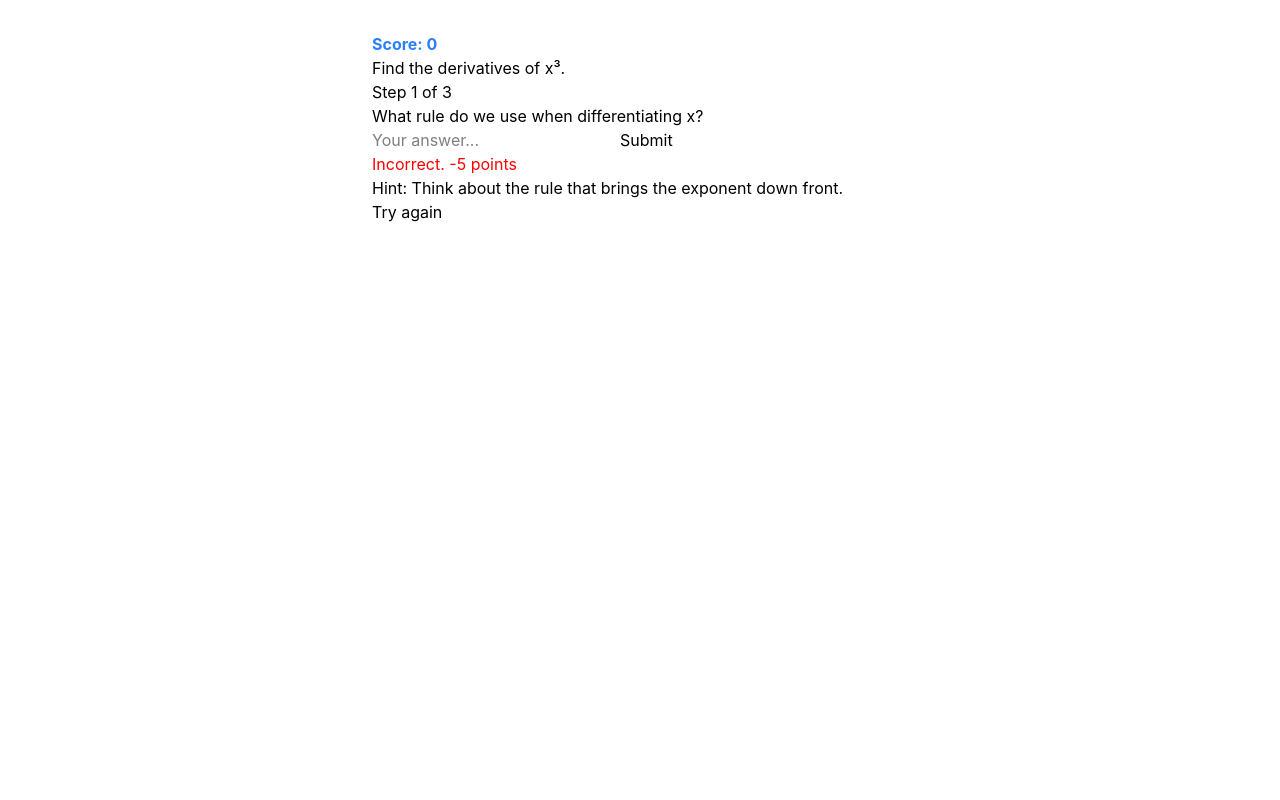
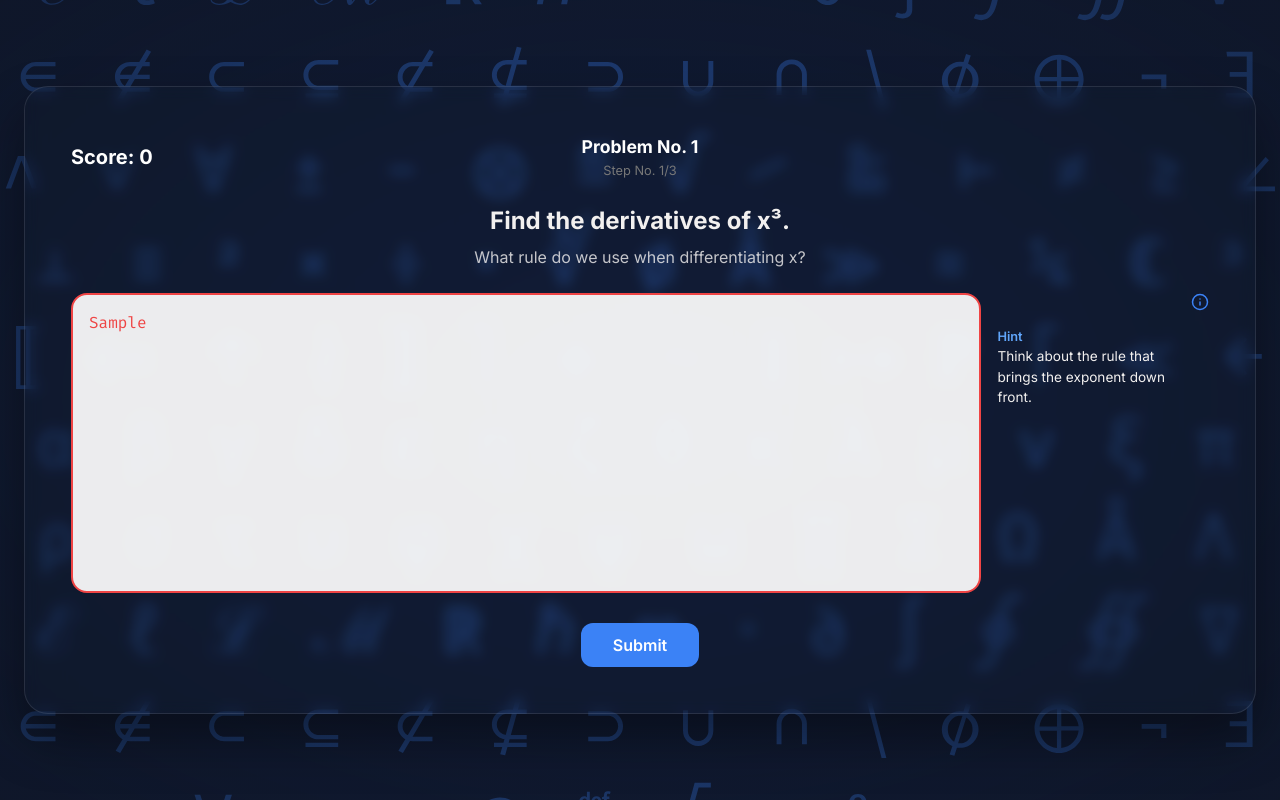
Before and after one commit to jlaurencepitahin/math-engine, a React (Vite) app in the folder math-engine/: page / in a window 1280 px wide. Both pictures are taken after typing "Sample" into the empty fields and a click on the button "Submit". Built offline with nearby package versions, Linux system fonts and the light colour scheme.

Commit message:
chore: made some UI adjustment

```diff
--- a/math-engine/index.html
+++ b/math-engine/index.html
@@ -4,6 +4,7 @@
     <meta charset="UTF-8" />
     <link rel="icon" type="image/svg+xml" href="/favicon.svg" />
     <meta name="viewport" content="width=device-width, initial-scale=1.0" />
+    <link href="https://fonts.googleapis.com/css2?family=Inter:wght@400;600;700&family=Fira+Code:wght@400;500&display=swap" rel="stylesheet">
     <title>math-engine</title>
   </head>
   <body>
--- a/math-engine/package.json
+++ b/math-engine/package.json
@@ -10,6 +10,8 @@
     "preview": "vite preview"
   },
   "dependencies": {
+    "framer-motion": "^11.18.2",
+    "lucide-react": "^1.11.0",
     "mathjs": "^15.2.0",
     "react": "^19.2.5",
     "react-dom": "^19.2.5"
--- a/math-engine/src/App.jsx
+++ b/math-engine/src/App.jsx
@@ -1,6 +1,11 @@
 import { useState } from "react"
+import { motion, AnimatePresence } from "framer-motion"
 import useEngine from "./engine/useEngine"
 import problems from "./modules/derivatives/problems"
+import ScoreBar from "./components/ScoreBar"
+import QuestionDisplay from "./components/QuestionDisplay"
+import AnswerInput from "./components/AnswerInput"
+import MathBackground from "./components/MathBackground"
 
 function App() {
   const {
@@ -15,57 +20,115 @@ function App() {
   } = useEngine(problems)
 
   const [inputValue, setInputValue] = useState("")
+  const [scoreDelta, setScoreDelta] = useState(null)
 
   function handleSubmit() {
     if (!inputValue.trim()) return
+
+    const correct =
+      inputValue.trim().toLowerCase() ===
+      currentStep.answer.trim().toLowerCase()
+
+    setScoreDelta(correct ? 10 : -5)
+    setTimeout(() => setScoreDelta(null), 1000)
+
     submitAnswer(inputValue)
-    setInputValue("")
+    if (correct) setInputValue("")
   }
 
   if (isComplete) {
     return (
-      <div style={{ padding: "2rem" }}>
-        <h1>You finished! 🎉</h1>
-        <p>Final score: {score}</p>
+      <div style={{
+        width: "100vw",
+        height: "100vh",
+        background: "#0F172A",
+        display: "flex",
+        alignItems: "center",
+        justifyContent: "center"
+      }}>
+        <div style={{ textAlign: "center", color: "white" }}>
+          <h1 style={{ fontSize: "2.5rem", fontWeight: "bold", marginBottom: "1rem" }}>
+            You finished! 🎉
+          </h1>
+          <p style={{ fontSize: "1.25rem" }}>Final score: {score}</p>
+        </div>
       </div>
     )
   }
 
   return (
-    <div style={{ padding: "2rem", maxWidth: "600px", margin: "0 auto" }}>
+    <div style={{
+      width: "100vw",
+      height: "100vh",
+      background: "#0F172A",
+      display: "flex",
+      alignItems: "center",
+      justifyContent: "center",
+      padding: "24px",
+      position: "relative"
+    }}>
 
-      {/* Score */}
-      <p className="text-3x1 font-bold text-blue-500">Score: {score}</p>
+      <MathBackground/>
 
-      {/* Problem */}
-      <h2>{currentProblem.question}</h2>
-      <p>Step {stepIndex + 1} of {currentProblem.steps.length}</p>
+      <motion.div
+        style={{
+          position: "relative",
+          zIndex: 1,
+          width: "100%",
+          borderRadius: "24px",
+          padding: "46px",
+          background: "rgba(30,41,59,0.08)",
+          backdropFilter: "blur(7px)",
+          border: "1px solid rgba(255,255,255,0.1)",
+          boxShadow: "0 25px 50px rgba(0,0,0,0.4)",
+        }}
+      >
+        <ScoreBar
+          score={score}
+          problemIndex={problems.indexOf(currentProblem)}
+          stepIndex={stepIndex}
+          totalSteps={currentProblem.steps.length}
+          scoreDelta={scoreDelta}
+        />
 
-      {/* Current Step */}
-      <p>{currentStep.prompt}</p>
+        <QuestionDisplay
+          question={currentProblem.question}
+          prompt={currentStep.prompt}
+        />
 
-      {/* Input */}
-      <input
-        type="text"
-        value={inputValue}
-        onChange={e => setInputValue(e.target.value)}
-        onKeyDown={e => e.key === "Enter" && handleSubmit()}
-        placeholder="Your answer..."
-      />
-      <button onClick={handleSubmit}>Submit</button>
+        <AnswerInput
+          value={inputValue}
+          onChange={setInputValue}
+          feedback={feedback}
+          hint={currentStep.hint}
+          onSubmit={handleSubmit}
+        />
 
-      {/* Feedback */}
-      {feedback === "correct" && (
-        <p style={{ color: "green" }}>Correct! +10 points</p>
-      )}
-      {feedback === "incorrect" && (
-        <div>
-          <p style={{ color: "red" }}>Incorrect. -5 points</p>
-          <p>Hint: {currentStep.hint}</p>
-          <button onClick={dismissFeedback}>Try again</button>
+        <div style={{
+          display: "flex",
+          justifyContent: "center",
+          marginTop: "24px"
+        }}>
+          <button
+            onClick={handleSubmit}
+            style={{
+              background: "#3B82F6",
+              color: "white",
+              border: "none",
+              borderRadius: "12px",
+              padding: "10px 32px",
+              fontSize: "1rem",
+              fontWeight: "600",
+              cursor: "pointer",
+              transition: "background 0.2s"
+            }}
+            onMouseEnter={e => e.target.style.background = "#60A5FA"}
+            onMouseLeave={e => e.target.style.background = "#3B82F6"}
+          >
+            Submit
+          </button>
         </div>
-      )}
-
+      </motion.div>
     </div>
   )
 }
--- a/math-engine/src/components/AnswerInput.jsx
+++ b/math-engine/src/components/AnswerInput.jsx
@@ -0,0 +1,119 @@
+import { useState, useEffect } from "react"
+import { motion } from "framer-motion"
+import { Info } from "lucide-react"
+import HintBox from "./HintBox"
+
+function AnswerInput({ value, onChange, feedback, hint, onSubmit }) {
+  const [showHint, setShowHint] = useState(false)
+
+  const isWrong = feedback === "incorrect"
+  const isCorrect = feedback === "correct"
+
+  useEffect(() => {
+    if (isWrong) setShowHint(true)
+    else setShowHint(false)
+  }, [feedback])
+
+  const borderColor = isCorrect ? "#22C55E"
+    : isWrong ? "#EF4444"
+    : "rgba(255,255,255,0.15)"
+
+  const placeholderText = isWrong
+    ? "Incorrect. Try again..."
+    : "Your answer..."
+
+  return (
+    <div style={{
+      display: "flex",
+      alignItems: "flex-start",
+      width: "100%"
+    }}>
+
+      {/* Input wrapper — only animates after first wrong answer */}
+      <motion.div
+        initial={false}
+        animate={{
+          width: (isWrong && showHint) ? "80%" : "100%"
+        }}
+        transition={{ duration: 0.60, ease: "easeInOut" }}
+        style={{ flexShrink: 0, position: "relative" }}
+      >
+        <textarea
+          value={value}
+          onChange={e => onChange(e.target.value)}
+          onKeyDown={e => {
+            if (e.key === "Enter" && !e.shiftKey) {
+              e.preventDefault()
+              onSubmit()
+            }
+          }}
+          placeholder={placeholderText}
+          rows={6}
+          style={{
+            width: "100%",
+            borderRadius: "16px",
+            padding: "16px",
+            fontSize: "1rem",
+            resize: "none",
+            outline: "none",
+            border: `2px solid ${borderColor}`,
+            background: "rgba(255,255,255,0.92)",
+            color: isWrong ? "#EF4444" : "#0F172A",
+            fontFamily: "'Fira Code', monospace",
+            boxSizing: "border-box",
+            minHeight: "300px",
+            transition: "border-color 0.3s ease"
+          }}
+        />
+      </motion.div>
+
+      {/* Hint area — only mounts when wrong */}
+        {isWrong && (
+            <div style={{
+            display: "flex",
+            flexDirection: "column",
+            alignItems: "flex-end",
+            width: "20%",
+            flexShrink: 1
+        }}>
+
+          {/* Toggle button — always visible when wrong */}
+          <button
+            onClick={() => setShowHint(prev => !prev)}
+            style={{
+              background: "none",
+              border: "none",
+              cursor: "pointer",
+              color: showHint ? "#3B82F6" : "rgba(255,255,255,0.5)",
+              transition: "color 0.2s",
+              lineHeight: 1
+            }}
+          >
+            <Info size={18} />
+          </button>
+
+          {/* Animated hint box */}
+          <motion.div
+            initial={false}
+            animate={{
+              opacity: showHint ? 1 : 0,
+              width: showHint ? "auto" : 0,
+            }}
+            transition={{ duration: 0.50, ease: "easeOut" }}
+            style={{
+              width: "100%",
+              overflow: "hidden",
+              pointerEvents: showHint ? "auto" : "none"
+            }}
+          >
+            <HintBox hint={hint} />
+          </motion.div>
+
+        </div>
+      )}
+
+    </div>
+  )
+}
+
+export default AnswerInput
--- /dev/null
+++ b/math-engine/src/components/HintBox.jsx
@@ -0,0 +1,24 @@
+function HintBox({ hint }) {
+  return (
+    <div style={{
+      padding: "16px"
+    }}>
+      <p style={{
+        color: "#60A5FA",
+        fontSize: "0.8rem",
+        fontWeight: "600",
+      }}>
+        Hint
+      </p>
+      <p style={{
+        color: "#F2F0EF",
+        fontSize: "0.85rem",
+        margin: 0
+      }}>
+        {hint}
+      </p>
+    </div>
+  )
+}
+
+export default HintBox
--- /dev/null
+++ b/math-engine/src/components/MathBackground.jsx
@@ -0,0 +1,42 @@
+function MathBackground() {
+  return (
+    <>
+      {/* SVG pattern */}
+      <div style={{
+        position: "fixed",
+        top: 0,
+        left: 0,
+        width: "100vw",
+        height: "100vh",
+        zIndex: 0,
+        pointerEvents: "none",
+        overflow: "hidden"
+      }}>
+        <img
+          src="/Background.svg"
+          alt=""
+          style={{
+            width: "100%",
+            height: "100%",
+            objectFit: "cover",
+            opacity: 0.5
+          }}
+        />
+      </div>
+
+      {/* Radial gradient — darker edges, lighter center */}
+      <div style={{
+        position: "fixed",
+        top: 0,
+        left: 0,
+        width: "100vw",
+        height: "100vh",
+        zIndex: 0,
+        pointerEvents: "none",
+        background: "radial-gradient(ellipse at center, rgba(30,58,138,0.15) 0%, rgba(15,23,42,0.6) 100%)"
+      }} />
+    </>
+  )
+}
+
+export default MathBackground
--- a/math-engine/src/components/QuestionDisplay.jsx
+++ b/math-engine/src/components/QuestionDisplay.jsx
@@ -0,0 +1,14 @@
+function QuestionDisplay({ question, prompt }) {
+    return (
+        <div className="flex flex-col items-center text-center mb-6">
+            <h2 className="text-2xl font-bold text-white mb-2">
+                {question}
+            </h2>
+            <p style={{ color: "#F2F0EF" }} className="text-base opacity-80">
+                {prompt}
+            </p>
+        </div>
+    )
+}
+
+export default QuestionDisplay
--- a/math-engine/src/components/ScoreBar.jsx
+++ b/math-engine/src/components/ScoreBar.jsx
@@ -0,0 +1,88 @@
+import { motion, AnimatePresence } from "framer-motion"
+
+function ScoreBar({ score, problemIndex, stepIndex, totalSteps, scoreDelta }) {
+  return (
+    <div style={{
+      display: "flex",
+      alignItems: "center",
+      justifyContent: "space-between",
+      width: "100%",
+      marginBottom: "24px",
+      height: "48px",
+      position: "relative"
+    }}>
+
+      {/* Score — left */}
+      <div style={{
+        position: "relative",
+        minWidth: "130px",
+        height: "48px",
+        display: "flex",
+        alignItems: "center"
+      }}>
+        <span style={{
+          fontSize: "1.25rem",
+          fontWeight: "700",
+          color: "white"
+        }}>
+          Score: {score}
+        </span>
+
+        {/* Delta floats — never touches layout */}
+        <AnimatePresence>
+          {scoreDelta !== null && (
+            <motion.span
+              key={scoreDelta + "-" + Date.now()}
+              initial={{ opacity: 1, y: 0, scale: 1 }}
+              animate={{ opacity: 0, y: -36, scale: 1.2 }}
+              exit={{ opacity: 0 }}
+              transition={{ duration: 0.8, ease: "easeOut" }}
+              style={{
+                position: "absolute",
+                top: "-4px",
+                left: "0",
+                fontWeight: "700",
+                fontSize: "0.9rem",
+                color: scoreDelta > 0 ? "#22C55E" : "#EF4444",
+                pointerEvents: "none",
+                whiteSpace: "nowrap"
+              }}
+            >
+              {scoreDelta > 0 ? `+${scoreDelta}` : scoreDelta}
+            </motion.span>
+          )}
+        </AnimatePresence>
+      </div>
+
+      {/* Problem No. — absolutely centered */}
+      <div style={{
+        position: "absolute",
+        left: "50%",
+        transform: "translateX(-50%)",
+        display: "flex",
+        flexDirection: "column",
+        alignItems: "center"
+      }}>
+        <span style={{
+          fontSize: "1.1rem",
+          fontWeight: "700",
+          color: "white"
+        }}>
+          Problem No. {problemIndex + 1}
+        </span>
+        <span style={{
+          fontSize: "0.8rem",
+          color: "#777777"
+        }}>
+          Step No. {stepIndex + 1}/{totalSteps}
+        </span>
+      </div>
+
+      {/* Right spacer */}
+      <div style={{ minWidth: "130px" }} />
+
+    </div>
+  )
+}
+
+export default ScoreBar
--- a/math-engine/src/index.css
+++ b/math-engine/src/index.css
@@ -1 +1,28 @@
 @import "tailwindcss";
+
+html, body, #root {
+  width: 100%;
+  height: 100%;
+  margin: 0;
+  padding: 0;
+}
+
+:root {
+  --color-primary: #0F172A;
+  --color-accent: #3B82F6;
+  --color-hover: #60A5FA;
+  --color-wrong: #EF4444;
+  --color-right: #22C55E;
+  --color-secondary: #FACC15;
+  --color-grey: #777777;
+  --color-white: #F2F0EF;
+}
+
+* {
+  font-family: 'Inter', sans-serif;
+  box-sizing: border-box;
+}
+
+.font-math {
+  font-family: 'Fira Code', monospace;
+}
```
Also changed, not shown: math-engine/public/Background.svg (added), 1 other file (tests, documents, lock files or other folders).
